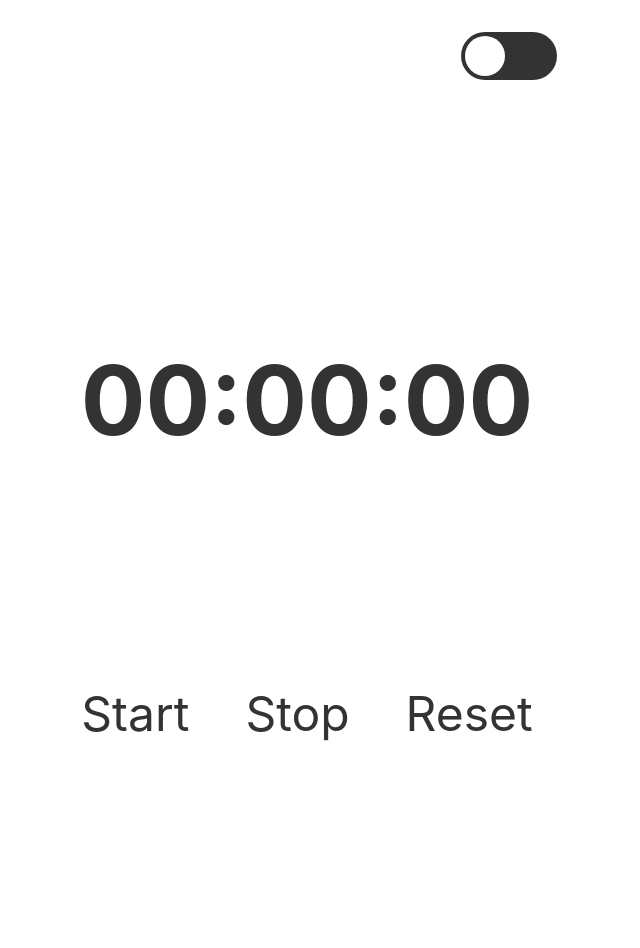
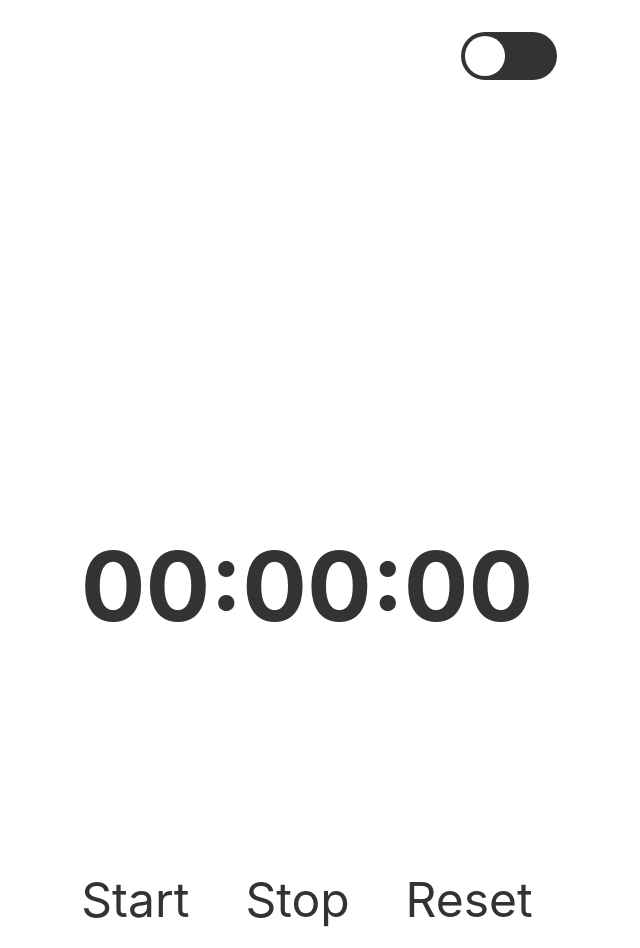
Before and after one commit to Android789515/react-clock, a React (Create React App) app: page / in a window 1280 px wide. Shown: the whole page, without its empty margins (333-973 px from the left). Before the commit the page ends 800 px from the top, so only its background shows below. Built offline with nearby package versions, Linux system fonts and the light colour scheme.

Commit message:
Added spacing to the app's grid layout between the AppHeader and the clock component that's rendered (StopWatch for example) to center it on the screen.

```diff
--- a/src/App.module.scss
+++ b/src/App.module.scss
@@ -3,12 +3,19 @@ $layoutBreakpoint: 35.25em;
 .app {
   display: grid;
   grid-template-rows: max-content max-content;
+  grid-row-gap: 7em;
   $sideSpacing: minmax(1em, 1fr);
   grid-template-columns: $sideSpacing auto $sideSpacing;
 
   min-height: 100vh;
 
   transition: color 250ms, background-color 250ms;
+}
+
+@media (min-width: $layoutBreakpoint) {
+  .app {
+    grid-row-gap: 11.6em;
+  }
 }
 
 .app > * {
```
